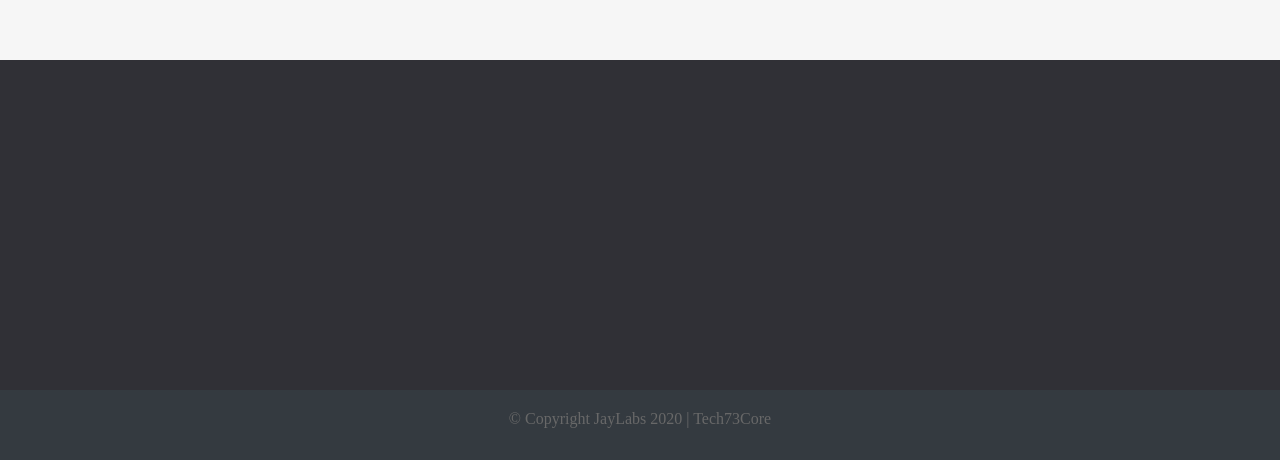
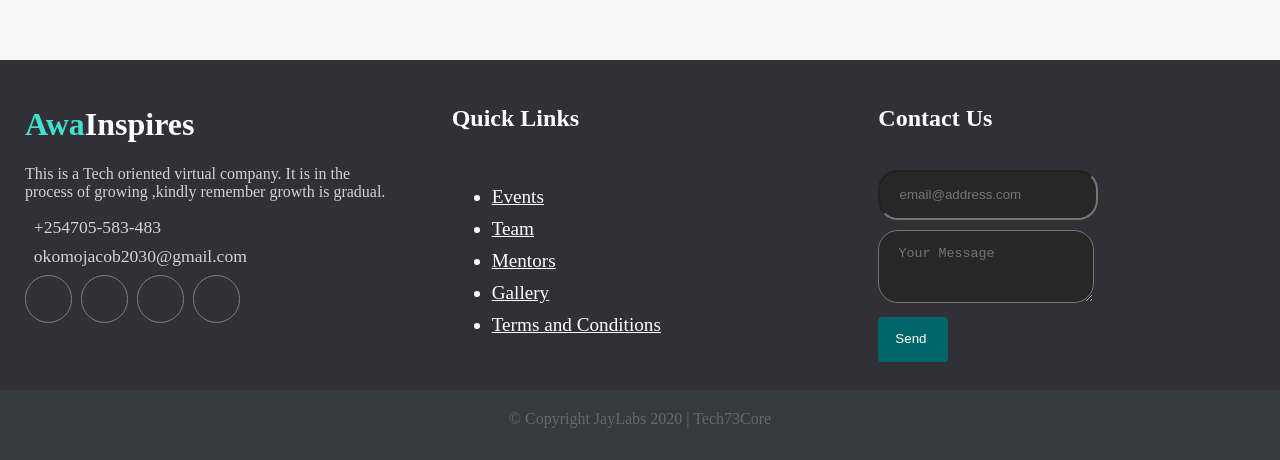
Before and after one commit to Jarvis2030/footer, a plain HTML site: page index.html in a window 1280 px wide. Shown: the part 740-1200 px from the top of the page. Drawn offline with Linux system fonts and the light colour scheme.

Commit message:
Added content

```diff
--- a/css/style.css
+++ b/css/style.css
@@ -20,7 +20,80 @@ body{
     position: relative;  /* fixed at bottom */
 }
 .footer .footer-content{
-
+    height: 350px;
+    display: flex;
+}
+.footer .footer-content .footer-section{
+    flex: 1; /* Flex divides the footer into 3 main rows*/
+    padding: 25px;
+}
+.footer .footer-content h1,
+.footer .footer-content h2{
+    color: white;
+}
+.footer .footer-content .about h1 span{
+    color: turquoise;
+}
+.footer .footer-content .about .contact span{
+    display: block;
+    font-size: 1.1em;
+    margin-bottom: 8px;
+}
+.footer .footer-content .about .socials a{
+    border: 1px solid gray;
+    width: 45px;
+    height: 41px;
+    padding-top: 5px;
+    margin-right: 5px;
+    text-align: center;
+    display: inline-block;
+    font-size: 1.3em;
+    border-radius: 50px;
+}
+.footer .footer-content .about .socials a:hover{
+    border: 1px solid rgb(0, 174, 255);
+    color: rgb(226, 43, 83);
+    transition: all .5s ease-in-out;
+}
+.footer .footer-content .links ul a{
+    display: block;
+    margin-bottom: 10px;
+    color: white;
+    font-size: 1.2em;
+    transition: all .3s;
+}
+.footer .footer-content .links ul a:hover{
+    color: rgb(87, 228, 87);
+    margin-left: 18px;
+    transition: all .3s;
+}
+.footer .footer-content .contact-form .contact-input{
+    background: #272727;
+    color: #dfd9d9;
+    margin-bottom: 10px;
+    line-height: 1.5rem;
+    padding: 0.7rem 1.2rem;
+    border-radius: 20px;
+}
+.footer .footer-content .contact-form .contact-input:focus{
+    background-color: rgb(54, 75, 70);
+}
+.btn{
+    padding: .5rem 1rem;
+    background: #006669;
+    color: white;
+    border: 1px solid transparent;
+    border-radius: .25rem;
+    text-align: center;
+}
+.btn-big{
+    padding: .7rem 1.3rem;
+    line-height: 1.3rem;
+}
+.footer .footer-content .contact-form .contact-btn{
+    float: right;
+    padding-left: 1rem;
+    position: absolute;
 }
 .footer .footer-bottom{
     background: #343a40;
--- a/index.html
+++ b/index.html
@@ -1,11 +1,13 @@
 <!DOCTYPE html>
 <html lang="en">
+
 <head>
     <meta charset="UTF-8">
     <meta name="viewport" content="width=device-width, initial-scale=1.0">
     <link rel="stylesheet" href="css/style.css" class="css">
     <title>Awesome Footer</title>
 </head>
+
 <body>
     <div class="nab-bar">
         <!-- Add all your nav links here -->
@@ -13,15 +15,71 @@
     <div class="page-wrapper">
         <!-- All main content resides here -->
     </div>
+    <!----- Footer ------>
     <div class="footer">
         <div class="footer-content">
-            <div class="footer-section about"></div>
-            <div class="footer-section links"></div>
-            <div class="footer-section contact-form"></div>
+
+            <!-- Three columns -->
+            <div class="footer-section about">
+                <h1 class="logo-text"><span>Awa</span>Inspires</h1>
+                <p>
+                    This is a Tech oriented virtual company.
+                    It is in the process of growing ,kindly remember growth is gradual.
+                </p>
+                <div class="contact">
+                    <span><i class="fas fa-phone"></i> &nbsp; +254705-583-483</span>
+                    <span><i class="fas fa-envelope"></i> &nbsp; okomojacob2030@gmail.com</span>
+                </div>
+                <div class="socials">
+                    <a href="#"><i class="fab fa-facebook"></i></a>
+                    <a href="#"><i class="fab fa-instagram"></i></a>
+                    <a href="#"><i class="fab fa-github"></i></a>
+                    <a href="#"><i class="fab fa-twitter"></i></a>
+                </div>
+            </div>
+
+            <div class="footer-section links">
+                <h2>Quick Links</h2>
+                <br>
+                <ul>
+                    <a href="">
+                        <li>Events</li>
+                    </a>
+                    <a href="">
+                        <li>Team</li>
+                    </a>
+                    <a href="">
+                        <li>Mentors</li>
+                    </a>
+                    <a href="">
+                        <li>Gallery</li>
+                    </a>
+                    <a href="">
+                        <li>Terms and Conditions</li>
+                    </a>
+                </ul>
+            </div>
+
+            <div class="footer-section contact-form">
+                <h2>Contact Us</h2>
+                <br>
+                <form action="indext.html" method="post">
+                    <input type="email" name="email" class="text-input contact-input" placeholder="email@address.com">
+                    <br>
+                    <textarea name="message" class="text-input contact-input" placeholder="Your Message"></textarea>
+                    <br>
+                    <button type="submit" class="btn btn-big contact-btn">
+                        <i class="fas fa-envelope"></i>
+                        Send
+                    </button>
+                </form>
+            </div>
         </div>
         <div class="footer-bottom">
             &copy; Copyright JayLabs 2020 | Tech73Core
         </div>
     </div>
+    <!----- Footer End------>
 </body>
+
 </html>
```
